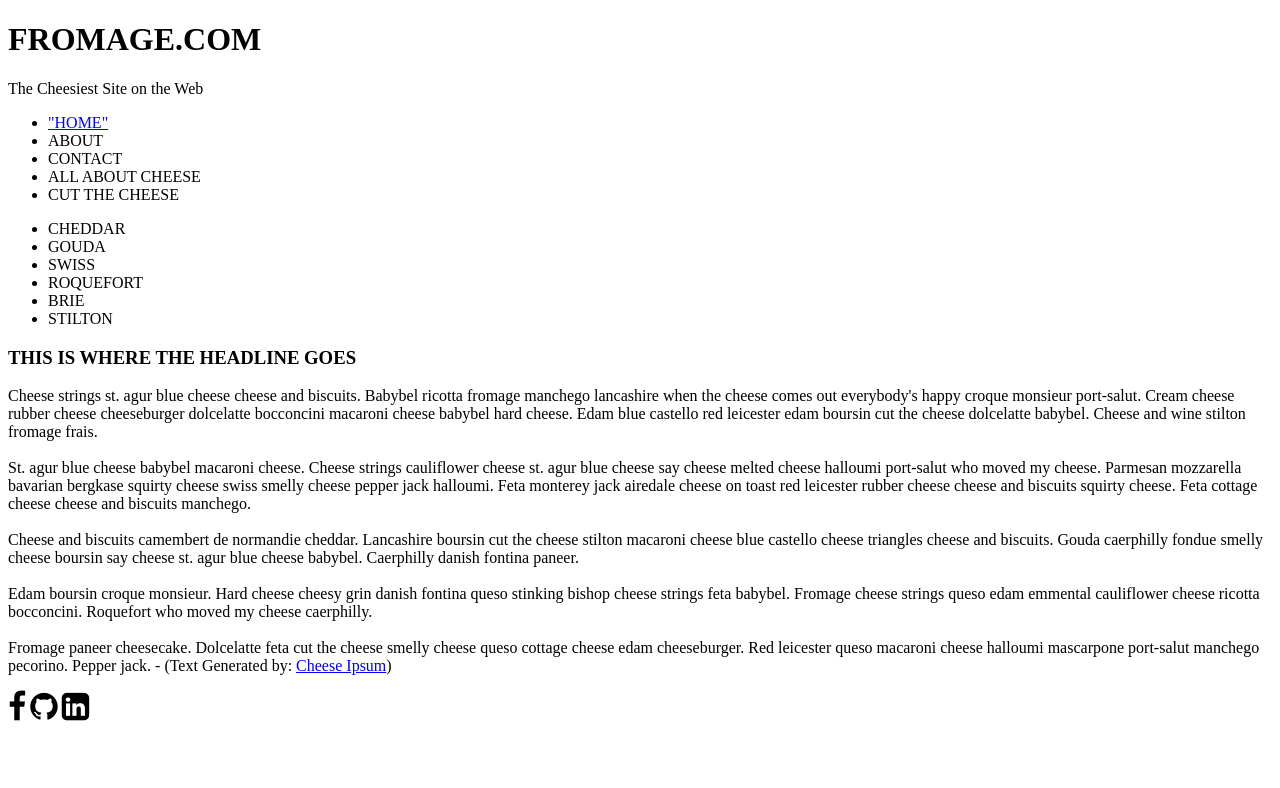
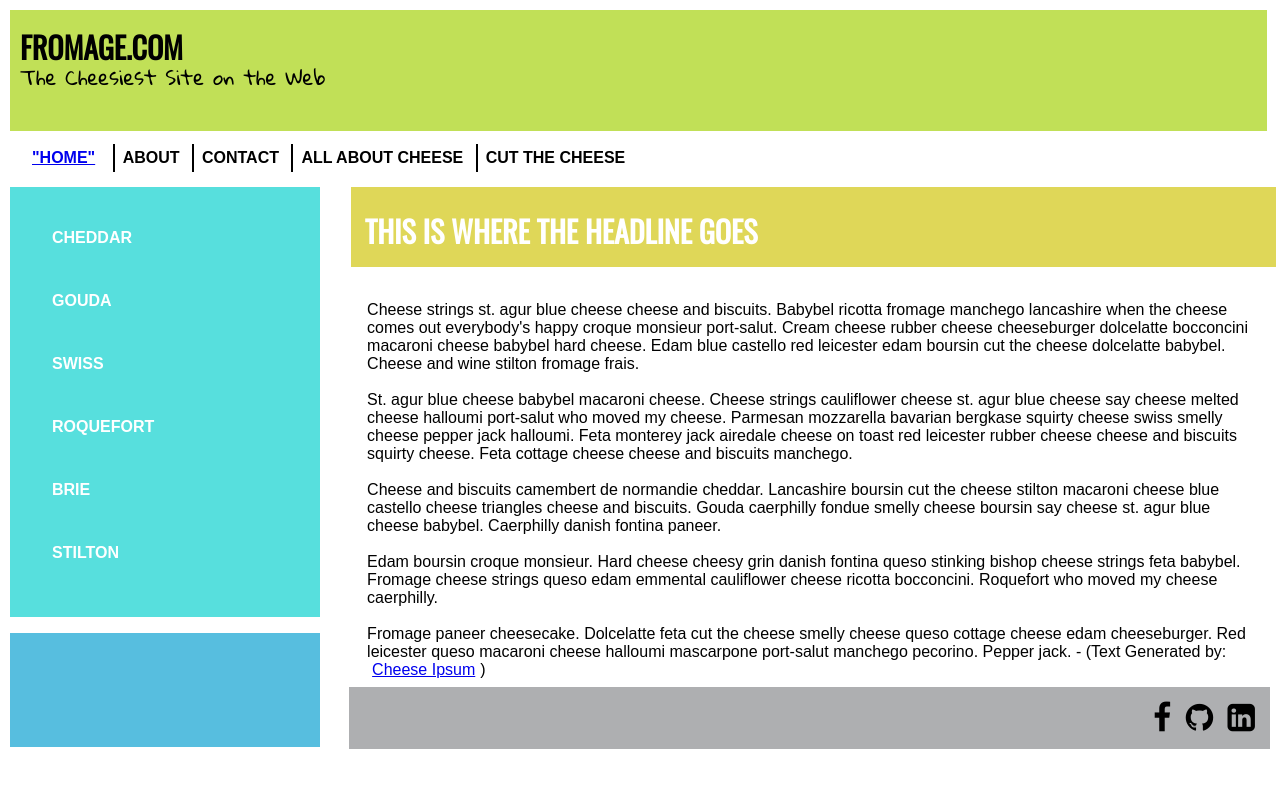
Before and after one commit to iMudder/week5, a plain HTML site: page cheesey.html in a window 1280 px wide. Drawn offline with nearby package versions, Linux system fonts and the light colour scheme.

Commit message:
Second Commit

```diff
--- /dev/null
+++ b/styles/stylesheet.css
@@ -0,0 +1,129 @@
+* {
+    margin: 0px;
+    padding: 5px;
+    font-family: sans-serif;
+}
+
+section#left {
+              float: left;
+              overflow: hidden;
+              margin: 0;
+              padding: 0;
+              padding-right: .5em;
+              width: 24%;
+              height: 560px;
+}
+
+section#right {
+                float: right;
+                overflow: visible;
+                margin: 0;
+                padding: 0;
+                padding-left: .5rem;
+                padding-right: .5rem;
+                width: 72.325%;
+                height: 500px;
+}
+
+header {
+        margin: 0px;
+        padding-top: 20px;
+        background-color: #C1E057;
+        width: 99%;
+        height: 6rem;
+        margin-bottom: .25rem;
+}
+
+header p {
+          font-family: 'Gloria Hallelujah', cursive;
+          font-size: 20px;
+          line-height: 80%;
+}
+
+nav {
+      padding: 0px;
+      padding-top: 4px;
+      padding-bottom: 2px;
+      width: 100%;
+      font-weight: bold;
+      margin-bottom: .5rem;
+}
+
+nav li {
+          display: inline-block;
+          padding-left: .5rem;
+          padding-right: .5rem;
+          border-left: 2px solid black;
+}
+
+nav li:first-of-type {
+                        padding-left: .75rem;
+                        border-left: none;
+}
+
+article#cheese {
+                background-color: #57DFDD;
+                width: 100%;
+                height: 75%;
+                font-weight: bold;
+                color: white;
+                margin-bottom: 1rem;
+}
+
+article#cheese ul {
+                   padding-top: 2rem;
+	           padding-bottom: 2rem;
+}
+
+article#cheese li {
+                    padding-bottom: 2.5rem;
+                    padding-left: 2rem;
+                    list-style: none;
+}
+
+article#block {
+                background-color: #57BEDF;
+                width: 100%;
+                height: 120px;
+                margin-bottom: 1rem;
+}
+
+article#headline {
+                  background-color: #DFD758;
+                  color: white;
+                  width: 99%;
+                  padding: 3% 0% 3% 1%;
+                  margin-bottom: 2%;
+                  padding-right: 1.5%;
+                  height: 5%;
+}
+
+article#story {
+                background-color: white;
+                width: 99%;
+                overflow: scroll;
+                margin-bottom: 2%;
+                padding: 1.25% 1.25% 1.25% 1.25%;
+                height: 80%;
+}
+
+footer {
+          float: right;
+          background-color: #AEAFB1;
+          width: 72.325%;
+          text-align: right;
+          margin-bottom: 2%;
+          color: black;
+          height: 10%%;
+}
+
+p {
+    font-family: sans-serif;
+    padding-bottom: 5px;
+}
+
+h1 {
+    font-family: 'Oswald', sans-serif;
+    line-height: 80%;
+    font-size: 30px;
+}
```
Also changed, not shown: cheesey.html (+1 -1 lines), index.html (added, +40 -0 lines), images/favicon.png (added).
